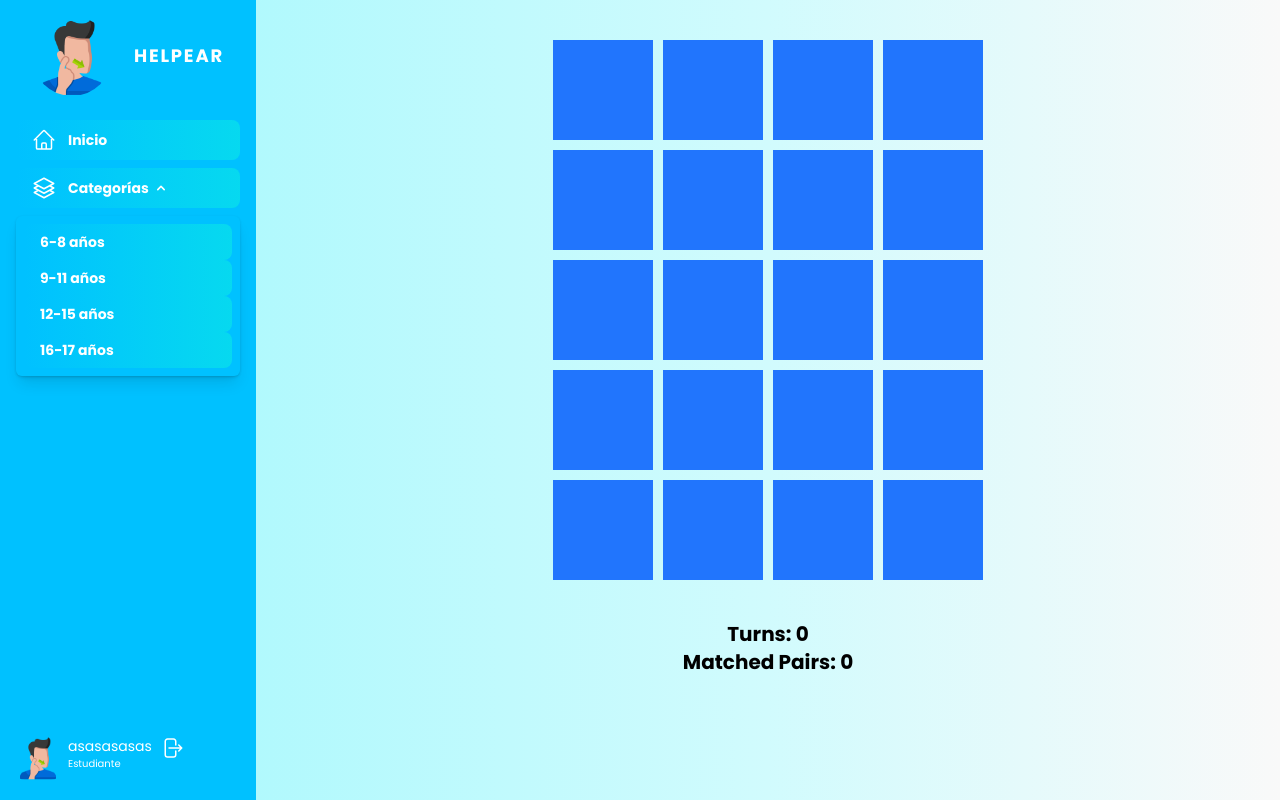
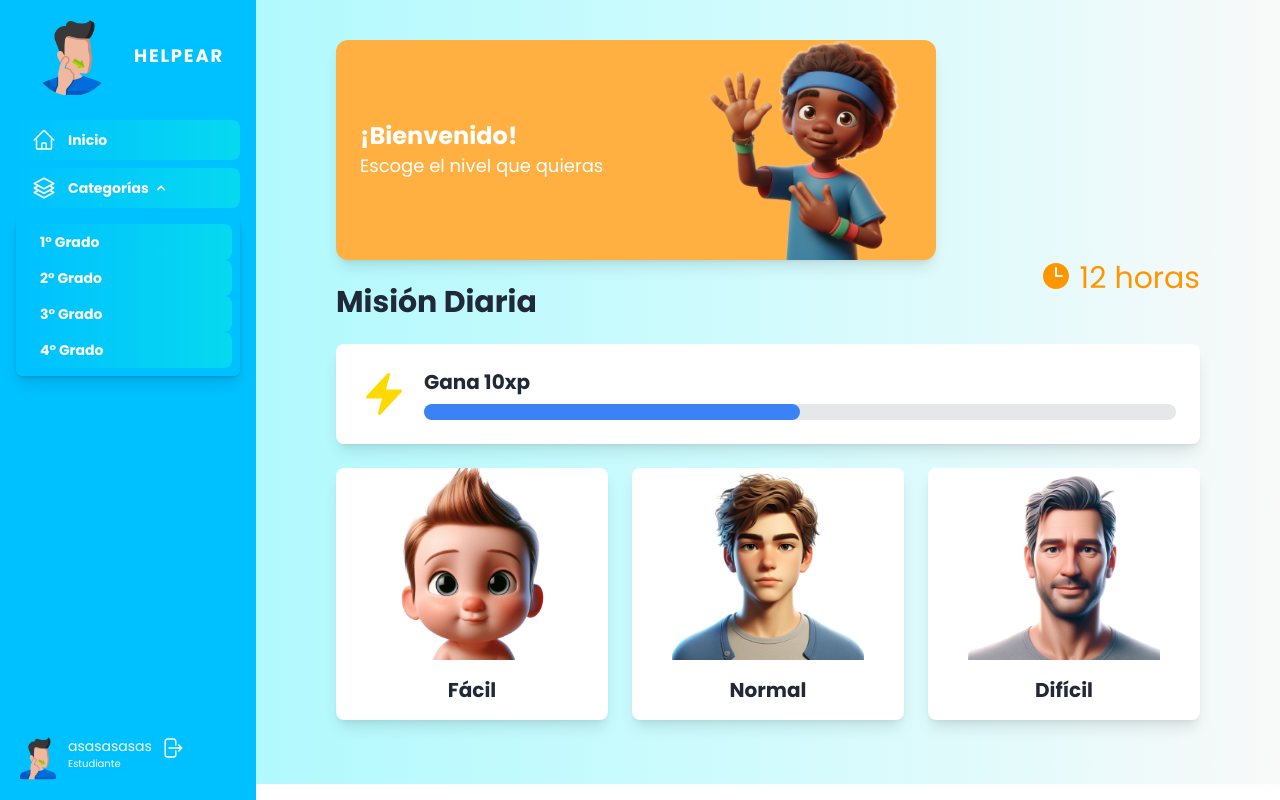
Before and after one commit to Juandadgj/proyecto-grado-frontend, a Next.js app: page /dashboard/games/levels in a window 1280 px wide. Both pictures are taken after a click on the button "Categorías". Built offline with nearby package versions, Linux system fonts and the light colour scheme.

Commit message:
Changes in the app flow and adding another two games

```diff
--- a/src/app/(dashboard)/dashboard/games/[gamy]/page.jsx
+++ /dev/null
@@ -1,13 +0,0 @@
-import React from 'react'
-import AbcGame from '../../../../../components/games/temario1/AbcGame'
-
-const page = ({params}) => {
-  return (
-    <div className='px-20 py-10 w-full h-full bg-gradient-to-r from-[#b1f9fd] via-[#d1fbfd] to-[#F9F9F9]'>
-      <AbcGame/>
-    </div>
-
-  )
-}
-
-export default page
--- /dev/null
+++ b/src/app/(dashboard)/dashboard/games/levels/[gamy]/page.jsx
@@ -0,0 +1,22 @@
+import React from 'react'
+import AbcGame from '../../../../../../components/games/temario1/game1/AbcGame'
+import AnimalBySize from '../../../../../../components/games/temario1/game2/AnimalBySize'
+import AnimalByColor from '../../../../../../components/games/temario1/game3/AnimalByColor'
+
+const page = ({params}) => {
+  console.log(params)
+  return (
+    <div className='px-20 py-10 w-full h-full bg-gradient-to-r from-[#b1f9fd] via-[#d1fbfd] to-[#F9F9F9]'>
+      {params.gamy === '01' ? (
+        <AbcGame />
+      ) : params.gamy === '02' ? (
+        <AnimalBySize />
+      ) : params.gamy === '03' ? (
+        <AnimalByColor />
+      ): null}
+    </div>
+
+  )
+}
+
+export default page
--- a/src/app/(dashboard)/dashboard/levels/page.jsx
+++ b/src/app/(dashboard)/dashboard/games/levels/page.jsx
@@ -6,23 +6,18 @@ const levels = [
   {
     title: 'Fácil',
     image: '/bby.png',
-    route: '/dashboard/games' // Asegúrate de tener estas imágenes en el directorio public/images
+    route: '/dashboard/games/levels/01' // Asegúrate de tener estas imágenes en el directorio public/images
   },
   {
     title: 'Normal',
     image: '/teen.png',
-    route: '/dashboard/games'
+    route: '/dashboard/games/levels/02'
   },
   {
     title: 'Difícil',
     image: '/juan.png',
-    route: '/dashboard/games'
-  },
-  {
-    title: 'Veterano',
-    image: '/old.png',
-    route: '/dashboard/games'
-  },
+    route: '/dashboard/games/levels/03'
+  }
 ];
 
 const Levels = () => {
@@ -64,7 +59,7 @@ const Levels = () => {
       </div>
 
       {/* cartas de niveles */}
-      <div className="grid grid-cols-1 md:grid-cols-2 lg:grid-cols-4 gap-6 py-6">
+      <div className="grid grid-cols-1 mx-auto md:grid-cols-2 lg:grid-cols-3 gap-6 py-6 justify-center items-center">
         {levels.map((level) => (
           <Link href={level.route}>
             <div
--- a/src/app/(dashboard)/dashboard/games/page.jsx
+++ b/src/app/(dashboard)/dashboard/games/page.jsx
@@ -134,7 +134,7 @@ const Games = () => {
   return (
     <div className='px-20 pb-10 w-full  bg-gradient-to-r from-[#b1f9fd] via-[#d1fbfd] to-[#F9F9F9]'>
       <div className='flex flex-col fixed z-10 '>
-      <div className='bg-gradient-to-r from-[#b1f9fd] via-[#d1fbfd] to-[#F9F9F9] h-10 z-20'></div>
+        <div className='bg-gradient-to-r w-full from-[#b1f9fd] via-[#d1fbfd] to-[#d1fbfd] h-10 z-20'></div>
         <div style={{ backgroundColor: bgColor }} className={`p-6 rounded-lg shadow-lg w-[700px]`}>
           <div className="flex top-4 left-4">
             <svg xmlns="http://www.w3.org/2000/svg" viewBox="0 0 24 24" fill="currentColor" className="size-6">
--- a/src/components/Sidebar.tsx
+++ b/src/components/Sidebar.tsx
@@ -89,30 +89,30 @@ const Sidebar = () => {
                   <Link
                     className="block bg-gradient-to-r from-[#00C1FF] to-[#11ffd762] px-4 py-2 mt-2 text-sm font-semibold bg-transparent rounded-lg md:mt-0 hover:text-white focus:text-white hover:bg-gray-200 focus:outline-none focus:shadow-outline"
                     onClick={toggleOpen}
-                    href="/dashboard/levels"
+                    href="/dashboard/games"
                   >
-                    6-8 años
+                    1° Grado
                   </Link>
                   <Link
                     className="block bg-gradient-to-r from-[#00C1FF] to-[#11ffd762] px-4 py-2 mt-2 text-sm font-semibold bg-transparent rounded-lg md:mt-0 hover:text-white focus:text-white hover:bg-gray-200 focus:outline-none focus:shadow-outline"
                     onClick={toggleOpen}
-                    href="/dashboard/levels"
+                    href="/dashboard/games"
                   >
-                    9-11 años
+                    2° Grado
                   </Link>
                   <Link
                     className="block bg-gradient-to-r from-[#00C1FF] to-[#11ffd762] px-4 py-2 mt-2 text-sm font-semibold bg-transparent rounded-lg md:mt-0 hover:text-white focus:text-white hover:bg-gray-200 focus:bg-gray-200 focus:outline-none focus:shadow-outline"
                     onClick={toggleOpen}
-                    href="/dashboard/levels"
+                    href="/dashboard/games"
                   >
-                    12-15 años
+                    3° Grado
                   </Link>
                   <Link
                     className="block bg-gradient-to-r from-[#00C1FF] to-[#11ffd762] px-4 py-2 mt-2 text-sm font-semibold bg-transparent rounded-lg md:mt-0 hover:text-white focus:text-white hover:bg-gray-200 focus:bg-gray-200 focus:outline-none focus:shadow-outline"
                     onClick={toggleOpen}
-                    href="/dashboard/levels"
+                    href="/dashboard/games"
                   >
-                    16-17 años
+                    4° Grado
                   </Link>
                 </div>
               </div>
--- /dev/null
+++ b/src/components/games/temario1/game2/AnimalBySize.jsx
@@ -0,0 +1,9 @@
+import React from 'react'
+
+const AnimalBySize = () => {
+  return (
+    <div>AnimalBySize</div>
+  )
+}
+
+export default AnimalBySize
--- /dev/null
+++ b/src/components/games/temario1/game3/AnimalByColor.jsx
@@ -0,0 +1,9 @@
+import React from 'react'
+
+const AnimalByColor = () => {
+  return (
+    <div>AnimalByColor</div>
+  )
+}
+
+export default AnimalByColor
--- a/src/components/temario/Subtemarios.tsx
+++ b/src/components/temario/Subtemarios.tsx
@@ -4,7 +4,7 @@ import React from 'react'
 const Subtemarios = ({ titulo, imagen, id }:any) => {
 
   return (
-    <Link className='bg-white rounded-lg shadow-lg overflow-hidden transform hover:scale-105 transition-transform duration-300 w-40' href={`/dashboard/games/${id}`}>
+    <Link className='bg-white rounded-lg shadow-lg overflow-hidden transform hover:scale-105 transition-transform duration-300 w-40' href={`/dashboard/games/levels`}>
     <div className="">
       <img src={imagen} alt={titulo} className="w-full h-24 object-cover" />
       <div className="p-2">
```
Also changed, not shown: src/components/games/temario1/game1/AbcCard.jsx (renamed from src/components/games/temario1/AbcCard.jsx), src/components/games/temario1/game1/AbcGame.jsx (renamed from src/components/games/temario1/AbcGame.jsx), src/components/games/temario1/game1/abcGame.css (renamed from src/components/games/temario1/abcGame.css). Lines whose indentation alone changed are shown as unchanged.
